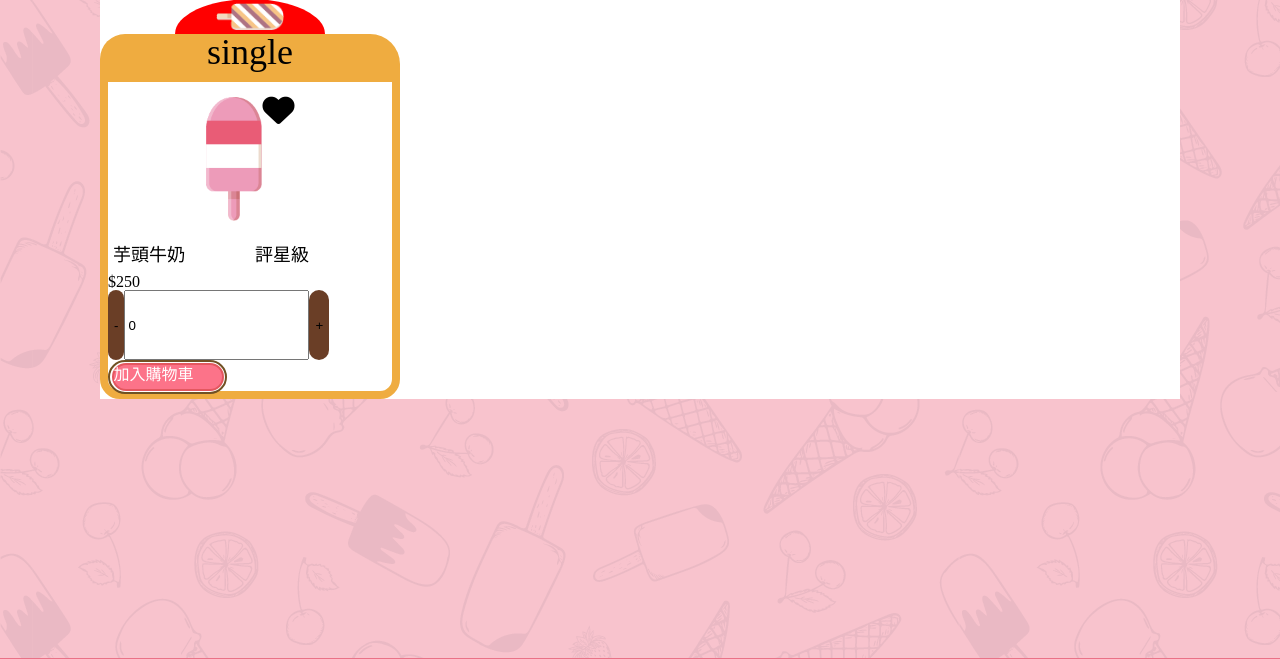
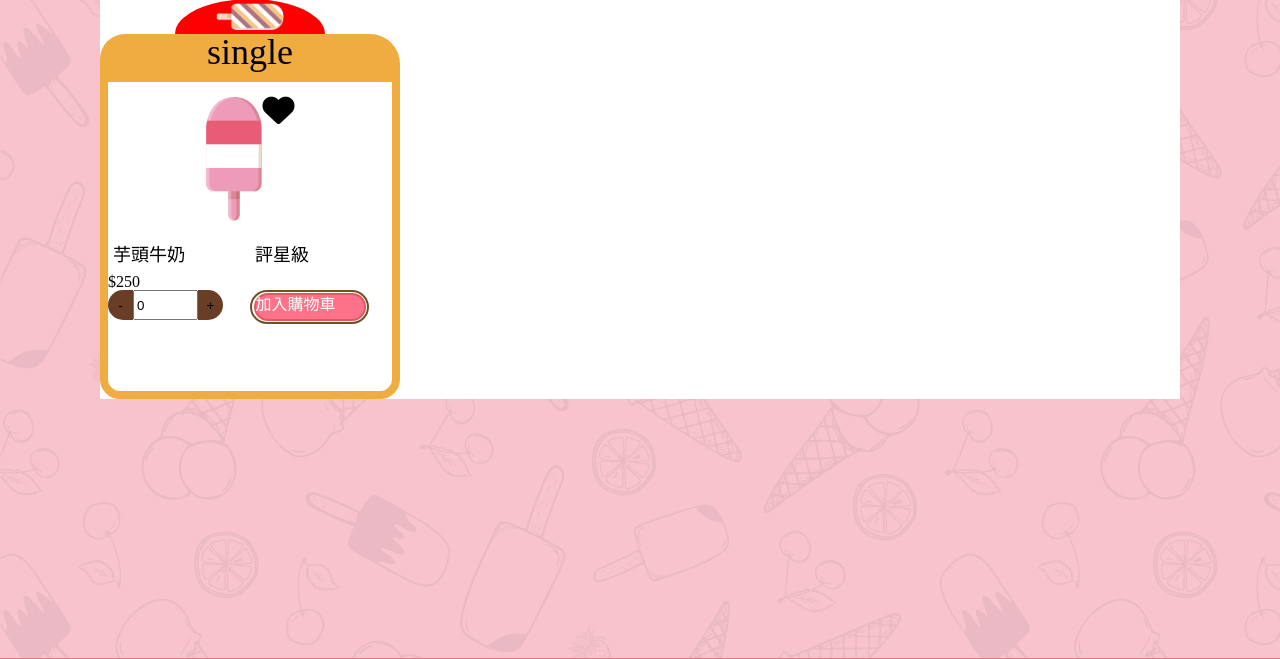
Before and after one commit to connectshark/Love-Fruit, a PHP site: page /shop.html in a window 1280 px wide. Shown: the part 492-1151 px from the top of the page. Run offline with PHP 8.4, Linux system fonts and the light colour scheme; some libraries are stand-ins or nearby versions; some web fonts are replaced.

Commit message:
按鈕pro版

```diff
--- a/css/shop.css
+++ b/css/shop.css
@@ -104,6 +104,12 @@
   font-size: 18px;
 }
 
+.shop-btn {
+  display: -webkit-box;
+  display: -ms-flexbox;
+  display: flex;
+}
+
 .shop-btn div {
   display: -webkit-box;
   display: -ms-flexbox;
@@ -111,12 +117,27 @@
   width: 50%;
 }
 
-.shop-btn div input[type="button"] {
+.shop-btn div .qtyminus {
   background-color: #6A3E26;
-  border-radius: 10px;
-  width: 40px;
-  height: 70px;
+  border-bottom-left-radius: 20px;
+  border-top-left-radius: 20px;
+  width: 25px;
+  height: 30px;
   border: 0px;
+}
+
+.shop-btn div .qtyplus {
+  background-color: #6A3E26;
+  border-bottom-right-radius: 20px;
+  border-top-right-radius: 20px;
+  width: 25px;
+  height: 30px;
+  border: 0px;
+}
+
+.shop-btn div .qty {
+  width: 65px;
+  height: 30px;
 }
 
 .page-shop {
--- a/sass/common.scss
+++ b/sass/common.scss
@@ -1,35 +1,4 @@
 @import "mixin/mixin";
-
-.btn-out{
-    @include btn-out(145px , 40px);
-}
-.btn-in{
-   @include btn-in(138px , 34px);
-
-}
-@include out-Line-Font(btn-text,white,16px,2px,white,加入購物車);
-
-
-.ice-btn-out{
-    @include ice-btn-out(135px , 40px);
-    position: relative;
-}
-.ice-btn-in{
-   @include ice-btn-in(128px , 34px);
-}
-@include out-Line-Font(ice-btn-text,white,16px,2px,white,下一題);
-.ice-img{
-    display:inline-block;
-    width: 38px;
-    height: 50px;
-    position: absolute;
-    left: -5px;
-    top:0px;
-    img{
-        width: 100%;
-    }
-}
-
 
 
 @font-face {
@@ -61,20 +30,31 @@
 
 
 
+// 按鈕教學
+  // 普通按鈕  btn-out($width,$class,$color,$size,$width2,$shadow,$text)
+  // 有冰棒圖案 ice-btn-out($width,$class,$color,$size,$width2,$shadow,$text)
+
+// 變數解釋
+  //使用之前先在HTML中把自己要使用的字輸入好
+  //建議使用"span"標籤包住並使用一個class名稱
+  //$width ->按鈕寬度
+  //$class -> 包住字體的class名稱(class名稱即可無須前面.)
+  //$color -> 字顏色(ex:#fff)
+  //$size -> 字大小(ex:20px),隨著按鈕的寬度設定,請自行調整字大小,這樣字才會置中
+  //$width2 -> 外框粗細(ex:2px)
+  //$shadow -> 外框顏色(ex:#fff)
+  //$text -> 外框使用的字(與HTML中的文字相同)
 
 
-//out-Line-Font()外框字使用教學
+.btn-out{
+  @include btn-out(70px,btn-in,white,8px,2px,black,加入購物車);
+}
+.ice-btn-out{
+ @include ice-btn-out(80px,btn-in,white,10px,3px,black,加入購物車);
+}
 
-//使用之前先在HTML中把自己要使用的字輸入好
-//建議使用"span"標籤包住並使用一個class名稱
 
-//out-Line-Font($class,$color,$size,$width,$shadow,$text)
-//$class -> 包住字體的class名稱(class名稱即可無須前面.)
-//$color -> 字顏色(ex:#fff)
-//$size -> 字大小(ex:20px)
-//$width -> 外框粗細(ex:2px)
-//$shadow -> 外框顏色(ex:#fff)
-//$text -> 外框使用的字(與HTML中的文字相同)
+
 
 
 
--- a/sass/mixin/_mixin.scss
+++ b/sass/mixin/_mixin.scss
@@ -1,47 +1,47 @@
 
-@mixin out-Line-Font($class,$color,$size,$width,$shadow,$text){
+@mixin out-Line-Font($class,$color,$size,$width2,$shadow,$text){
 	.#{$class}{
 	color:$color;
 	font-size:$size;
 	position:relative;
+	z-index: 5;
 	text-align: center;
+	line-height: $size *2;
 	}
 	.#{$class}:after{
 	z-index:-1;
 	content:'#{$text}';
 	position:absolute;
+
 	// vertical-align:middle;
 	left:0;
 	top:0;
 	bottom: 0;
 	right: 0;
-	// -webkit-text-stroke:$width $shadow;
+	-webkit-text-stroke:$width2 $shadow;
 	// text-stroke:$width $shadow;
 	}
 }
 
 
-
-
-
-
 //普通按鈕
-@mixin btn-out($width , $height){
+@mixin btn-out($width,$class,$color,$size,$width2,$shadow,$text){
+	display: block;
     width:$width ;
-    height:$height ;
-    border-radius: 25px;
+    height:$width * 0.3 ;
+    border-radius: 40px;
     background-color: white;
-	border:2px solid #715124;
+	border:$width*0.015 solid #715124;
     display: flex;
 	justify-content:center;
 	cursor: pointer;
-}
- @mixin btn-in($width1 , $height1){
-    width:$width1;
-    height:$height1;
+	>span{
+		display: block;
+		width:$width * 0.93;
+		height:$width * 0.3 * 0.8;
 		border-radius: 20px;
 		background-color:#fc7389;
-    border:2px solid #e4575f;
+		border:$width*0.015 solid #e4575f;
 		text-align: center;
 		margin: auto;
 		cursor: pointer;
@@ -54,14 +54,18 @@
 			transition-duration:.2s;
 		}
 	}
+	@include out-Line-Font($class,$color,$size,$width2,$shadow,$text)
+}
+
 
 //帶圖案扭
- @mixin ice-btn-out($width , $height){
-    width:$width;
-    height:$height ;
+ @mixin ice-btn-out($width,$class,$color,$size,$width2,$shadow,$text){
+	display: block;
+    width:$width ;
+    height:$width * 0.3 ;
     border-radius: 25px;
     background-color: white;
-	border:2px solid #715124;
+	border:$width*0.015 solid #715124;
     display: flex;
 	justify-content:center;
 	cursor: pointer;
@@ -72,14 +76,14 @@
 		transform: translateY(2px);
 		// transition-duration:.2s;
 	 }
-	}
-
- @mixin ice-btn-in($width1 , $height1){
-    width:$width1;
-    height:$height1;
+	>span{
+		display: block;
+		position: relative;
+		width:$width * 0.93;
+		height:$width * 0.3 * 0.8;
 		border-radius: 20px;
 		background-color:#fc7389;
-    border:2px solid #e4575f;
+		border:$width*0.015 solid #e4575f;
 		text-align: center;
 		margin: auto;
 		cursor: pointer;
@@ -87,7 +91,20 @@
 			background-color: #fad689;
 			transition-duration:.2s;
 		}
+		img{
+			display: block;
+			position: absolute;
+			top:-3px;
+			left: -13px;
+			width: $width * 0.3;
+			height: $width * 0.35;
+
 		}
+	}
+	@include out-Line-Font($class,$color,$size,$width2,$shadow,$text)
+}
+
+
 
 
 
--- a/sass/shop.scss
+++ b/sass/shop.scss
@@ -109,16 +109,29 @@
     }
 }
 %shop-btn{
-    // display: flex;
+    display: flex;
     div{
         display: flex;
         width: 50%;
-        input[type="button"]{
+        .qtyminus{
             background-color: #6A3E26;
-            border-radius:10px;
-            width: 40px;
-            height: 70px;
+            border-bottom-left-radius:20px;
+            border-top-left-radius:20px;
+            width: 25px;
+            height: 30px;
             border:0px;
+        }
+        .qtyplus{
+            background-color: #6A3E26;
+            border-bottom-right-radius:20px;
+            border-top-right-radius:20px;
+            width: 25px;
+            height: 30px;
+            border:0px;
+        }
+        .qty{
+            width: 65px;
+            height: 30px;
         }
     }
 }
@@ -231,9 +244,6 @@ $dsk : 997px;
     }
     .shop-btn{
     @extend %shop-btn;
-        // .btn-numbox{
-        //     @extend %btn-numbox;
-        // }
         .shop-btn-out{
             @include btn-out(115px , 30px);
             .shop-btn-in{
```
Also changed, not shown: css/common.css (+133 -127 lines), css/course.css (+12 -0 lines), sample.html (+19 -11 lines), 3 other files. Lines whose indentation alone changed are shown as unchanged.
